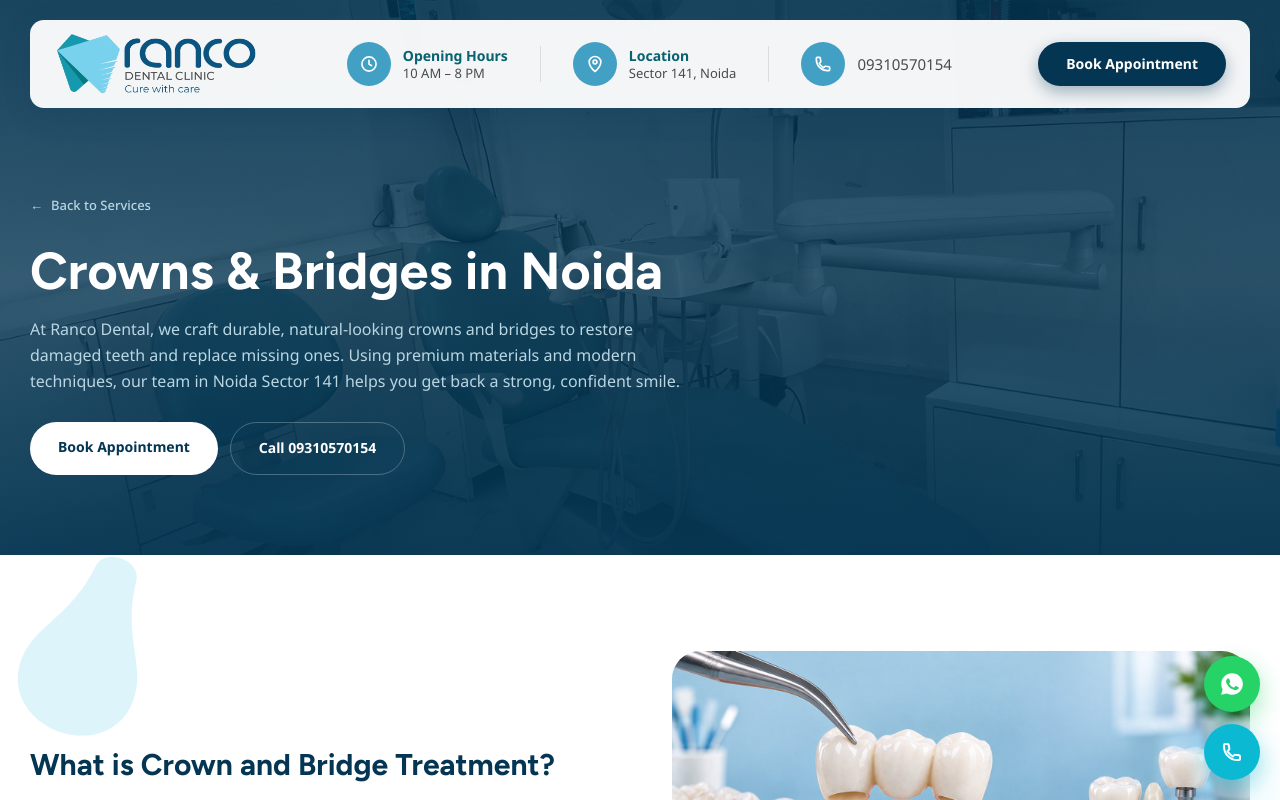
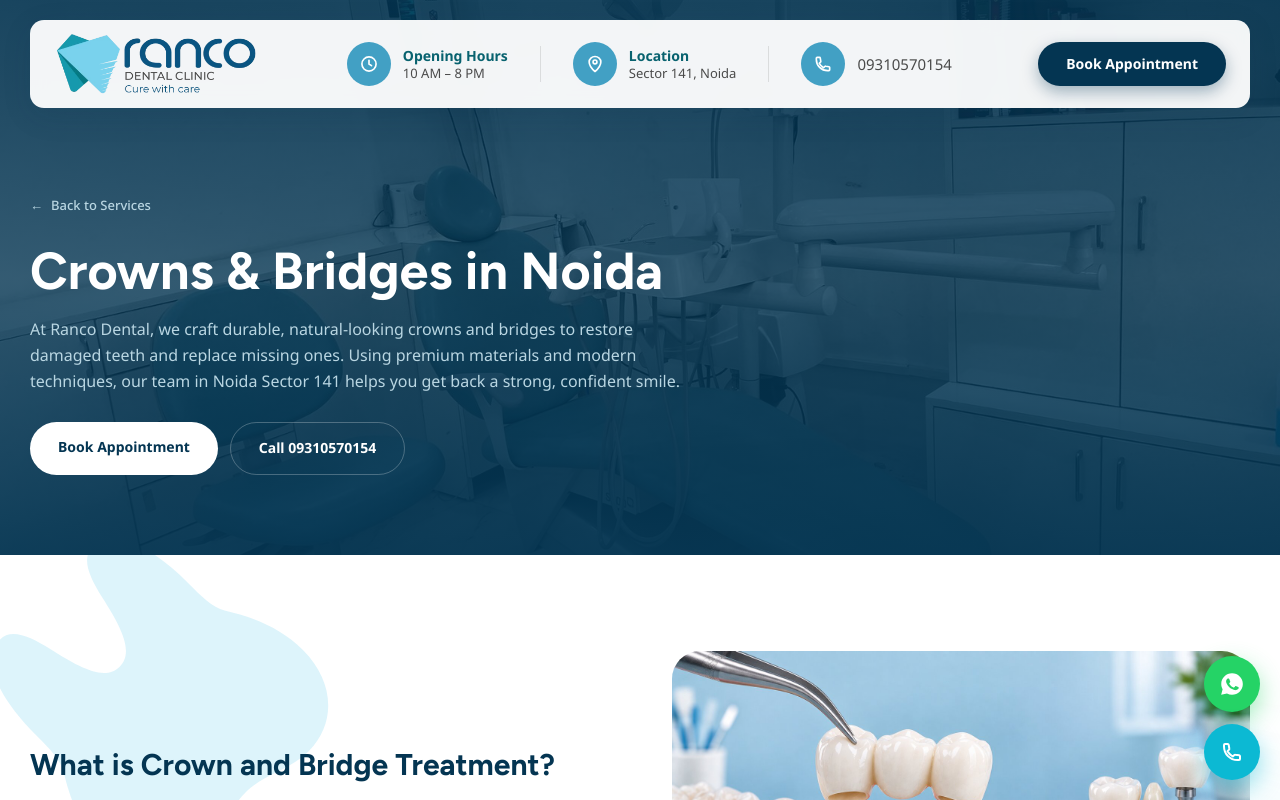
Before and after one commit to Sk-buddy/Ranco-Dental, a Next.js app: page /crowns-and-bridges-noida/ in a window 1280 px wide. Shown: the top 800 px of the page. Built offline with nearby package versions, Linux system fonts and the light colour scheme.

Commit message:
Use a properly detailed tooth SVG for the overview watermark, rotated 135deg for a clearly recognizable result

```diff
--- a/src/components/TreatmentTemplate.tsx
+++ b/src/components/TreatmentTemplate.tsx
@@ -97,10 +97,10 @@ export default function TreatmentTemplate({ treatment }: { treatment: Treatment
             otherwise-empty white space above the heading */}
         <svg
           aria-hidden
-          viewBox="0 0 24 24"
-          className="pointer-events-none absolute -left-10 -top-10 hidden h-[260px] w-[260px] rotate-[200deg] fill-[var(--color-sky)]/25 lg:block"
+          viewBox="0 0 512 512"
+          className="pointer-events-none absolute -left-6 -top-8 hidden h-[360px] w-[360px] rotate-[135deg] fill-[var(--color-sky)]/25 lg:block"
         >
-          <path d="M12 3.5c-3 0-5.5 2-5.5 5 0 1.8.7 3 1.4 4.3.9 1.7 1.8 3.4 2.1 6.2.1.9.9 1.5 2 1.5s1.9-.6 2-1.5c.3-2.8 1.2-4.5 2.1-6.2.7-1.3 1.4-2.5 1.4-4.3 0-3-2.5-5-5.5-5Z" />
+          <path d="M256 76 C218 76 190 54 151 54 C94 54 55 99 55 161 C55 210 75 249 94 280 C103 295 103 319 103 345 C103 408 117 464 153 475 C183 484 195 455 204 416 C214 372 225 329 256 329 C287 329 298 372 308 416 C317 455 329 484 359 475 C395 464 409 408 409 345 C409 319 409 295 418 280 C437 249 457 210 457 161 C457 99 418 54 361 54 C322 54 294 76 256 76 Z" />
         </svg>
         <div
           aria-hidden
```
